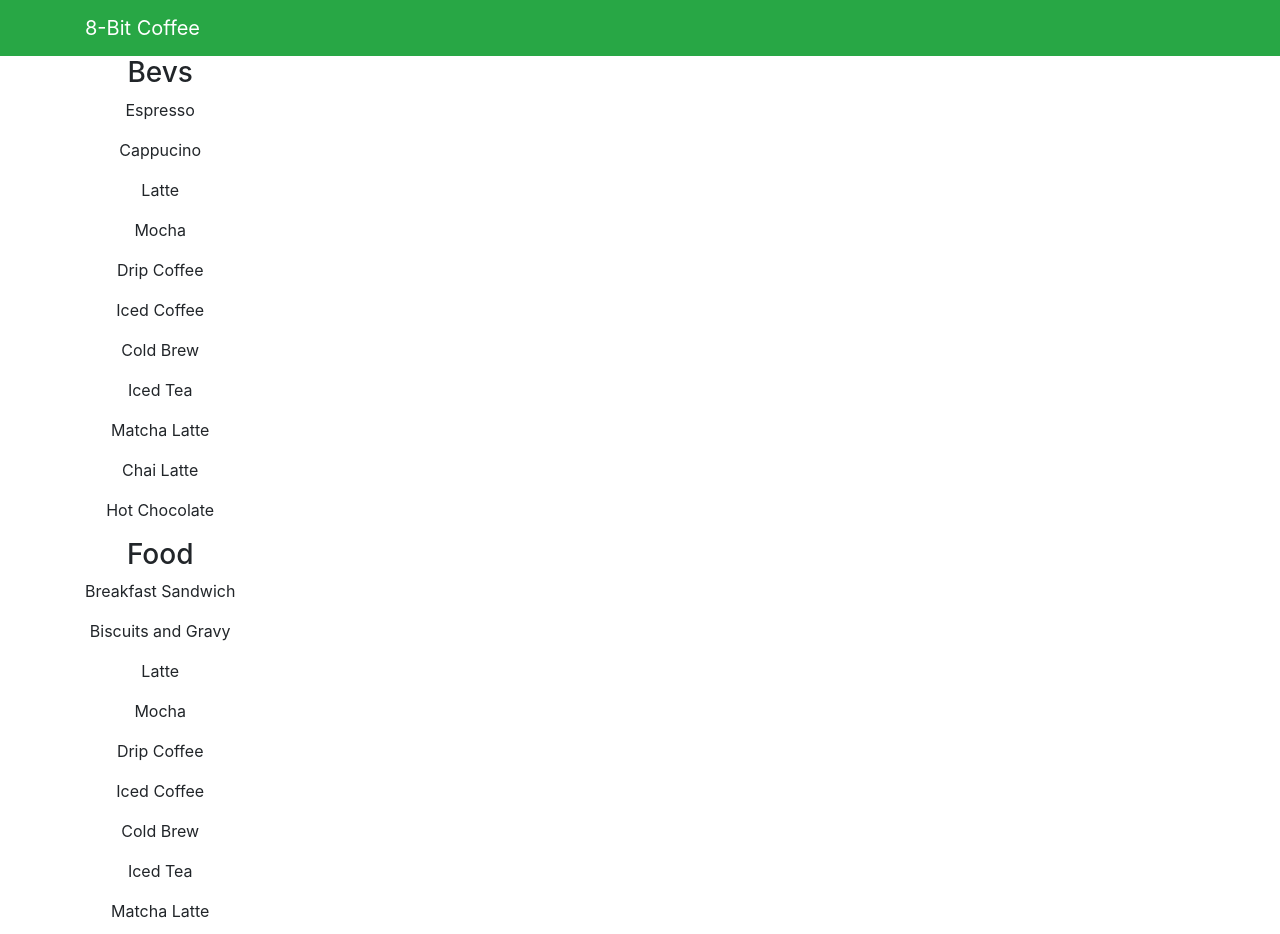
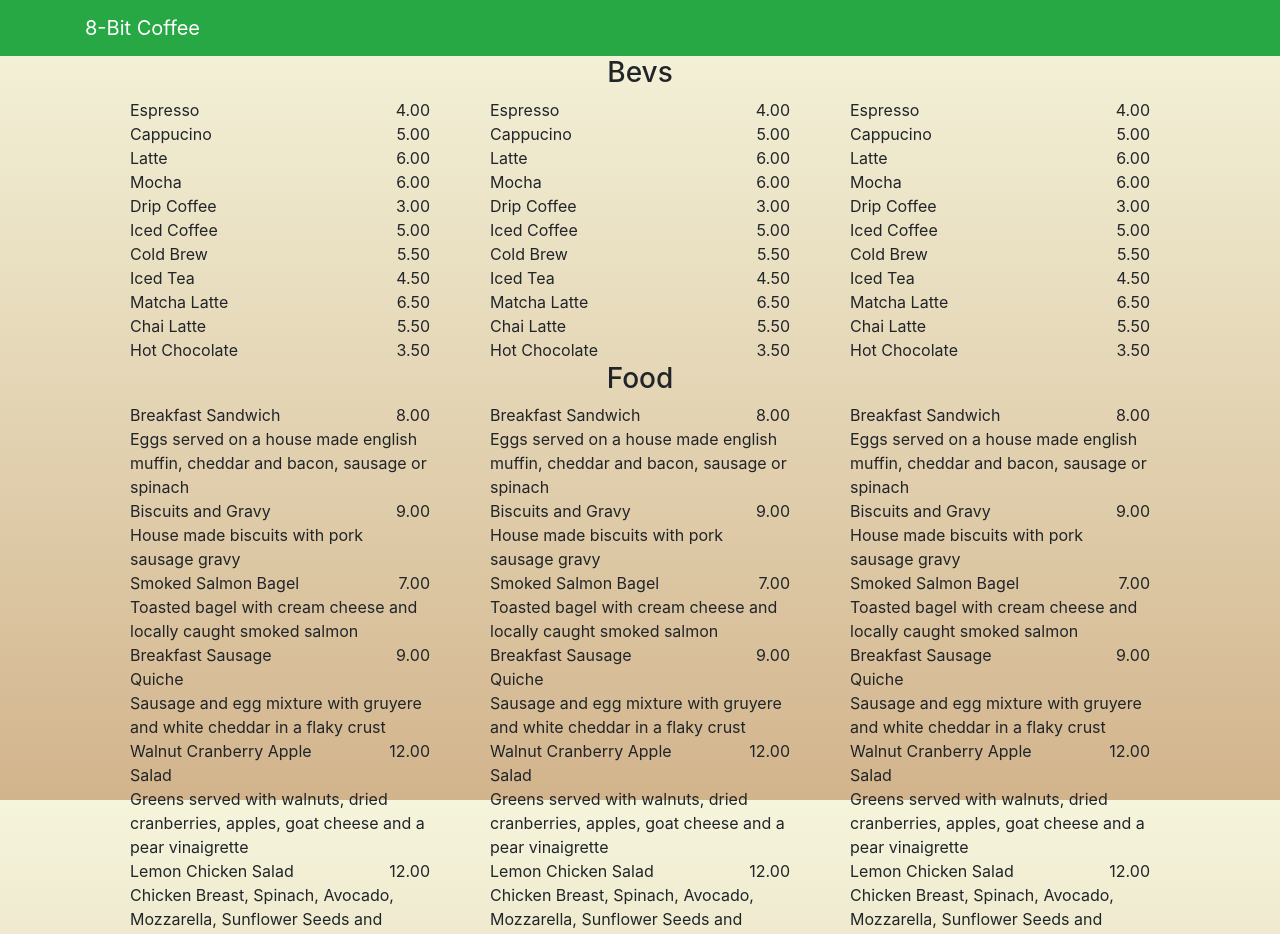
Before and after one commit to ddukelow/eightBitCoffee, a React (Create React App) app: page / in a window 1280 px wide. Shown: the top 934 px of the page. Built offline with nearby package versions, Linux system fonts and the light colour scheme.

Commit message:
got more work done on menu layout

```diff
--- a/src/App.css
+++ b/src/App.css
@@ -1,3 +1,13 @@
+body {
+  font-family: "Roboto", sans-serif;
+  color: black;
+  background-image: linear-gradient(beige, tan);
+  background-size: cover;
+  background-attachment: fixed;
+  background-position: center;
+  background-repeat: no-repeat;
+}
+
 .App {
   text-align: center;
 }
@@ -36,3 +46,7 @@
     transform: rotate(360deg);
   }
 }
+
+/* .container {
+  border: 1px solid red;
+} */
--- a/src/App.js
+++ b/src/App.js
@@ -1,7 +1,6 @@
 import React, { Component } from 'react';
 import { Navbar, NavbarBrand } from 'reactstrap';
 import './App.css';
-import MenuRow from './components/MenuRow';
 import MenuItem from './components/MenuItem';
 import { MENU } from './shared/menu';
 
--- a/src/components/MenuItem.js
+++ b/src/components/MenuItem.js
@@ -7,19 +7,72 @@
 
     menuSlot(items) {
         return(
-            <div>
+            <div className="row">
+                <div className="col">
                     {items.map( item =>
+                        <div className='container'>
+                            <div className='row'>
                                 <div className="col-md-12" key={item.id}>
                                     <h3>{item.category}</h3>
+                                    <div className="container">
                                         {item.item.map(singleItem =>
-
-                            <p key={singleItem.id}>
+                                            <div key={singleItem.id} className='row'>
+                                                <div className='col-md-4'>
+                                                    <div className="container">
+                                                        <div className='row'>
+                                                            <div className='col-8 text-left'>
                                                                 {singleItem.title}
-                            </p>
-
+                                                            </div>
+                                                            <div className='col-4 text-right'>
+                                                                {singleItem.price}
+                                                            </div>
+                                                            <br />
+                                                            <div className='col-12 text-left'>
+                                                                {singleItem.description}
+                                                            </div>
+                                                        </div>
+                                                    </div>
+                                                </div>
+                                                <div className='col-md-4'>
+                                                    <div className="container">
+                                                        <div className='row'>
+                                                            <div className='col-8 text-left'>
+                                                                {singleItem.title}
+                                                            </div>
+                                                            <div className='col-4 text-right'>
+                                                                {singleItem.price}
+                                                            </div>
+                                                            <br />
+                                                            <div className='col-12 text-left'>
+                                                                {singleItem.description}
+                                                            </div>
+                                                        </div>
+                                                    </div>
+                                                </div>
+                                                <div className='col-md-4'>
+                                                    <div className="container">
+                                                        <div className='row'>
+                                                            <div className='col-8 text-left'>
+                                                                {singleItem.title}
+                                                            </div>
+                                                            <div className='col-4 text-right'>
+                                                                {singleItem.price}
+                                                            </div>
+                                                            <br />
+                                                            <div className='col-12 text-left'>
+                                                                {singleItem.description}
+                                                            </div>
+                                                        </div>
+                                                    </div>
+                                                </div>
+                                            </div>
                                             )}
                                         </div>
+                                </div>
+                            </div>
+                    </div>
                     )}
+                </div>
             </div>
         )
     }
@@ -27,9 +80,7 @@
     render(){
         return (
             <div className="container">
-                <div className="row">
                     {this.menuSlot(this.props.menu)}
-                </div>
             </div>
         )
     }
--- a/src/shared/menu.js
+++ b/src/shared/menu.js
@@ -64,23 +64,6 @@
         id:1,
         category: 'Food',
         item: [
-            //
-//                                                     Smoked Salmon Bagel
-//                                                     7.00
-//                                                     Toasted bagel with cream cheese and locally caught smoked salmon
-//                                                     Breakfast Sausage Quiche
-//                                                     9.00
-//                                                     Sausage and egg mixture with gruyere and white cheddar in a flaky crust
-//                                                     Walnut Cranberry Apple Salad
-//                                                     12.00
-//                                                     Greens served with walnuts, dried cranberries, apples, goat cheese and a pear vinaigrette
-//                                                     Lemon Chicken Salad
-//                                                     12.00
-//                                                     Chicken Breast, Spinach, Avocado, Mozzarella, Sunflower Seeds and Lemon Vinaigrette
-//                                                     Avocado Toast
-//                                                     8.00
-//                                                     Whole wheat multi-grain toast with smashed avocado, goat cheese, olive oil, salt and pepper
-
             {
                 id:0,
                 title: 'Breakfast Sandwich',
@@ -95,101 +78,80 @@
             },
             {
                 id:2,
-                title: 'Latte',
-                price: '6.00',
-                description: ''
+                title: 'Smoked Salmon Bagel',
+                price: '7.00',
+                description: 'Toasted bagel with cream cheese and locally caught smoked salmon'
             },
             {
                 id:3,
-                title: 'Mocha',
-                price: '6.00',
-                description: ''
+                title: 'Breakfast Sausage Quiche',
+                price: '9.00',
+                description: 'Sausage and egg mixture with gruyere and white cheddar in a flaky crust'
             },
             {
                 id:4,
-                title: 'Drip Coffee',
-                price: '3.00',
-                description: ''
+                title: 'Walnut Cranberry Apple Salad',
+                price: '12.00',
+                description: 'Greens served with walnuts, dried cranberries, apples, goat cheese and a pear vinaigrette'
             },
             {
                 id:5,
-                title: 'Iced Coffee',
-                price: '5.00',
-                description: ''
+                title: 'Lemon Chicken Salad',
+                price: '12.00',
+                description: 'Chicken Breast, Spinach, Avocado, Mozzarella, Sunflower Seeds and Lemon Vinaigrette'
             },
             {
                 id:6,
-                title: 'Cold Brew',
-                price: '5.50',
-                description: ''
+                title: 'Avocado Toast',
+                price: '8.00',
+                description: 'Whole wheat multi-grain toast with smashed avocado, goat cheese, olive oil, salt and pepper'
+            }
+        ]
+    },
+    {
+        id:2,
+        category: 'Pastries',
+        item: [
+            {
+                id:0,
+                title: 'Scone',
+                price: '2.25',
+            },
+            {
+                id:1,
+                title: 'Blueberry Scone',
+                price: '2.25',
+            },
+            {
+                id:2,
+                title: 'Blueberry Muffin',
+                price: '2.25',
+            },
+            {
+                id:3,
+                title: 'Lemon Poppyseed Muffin',
+                price: '2.25',
+            },
+            {
+                id:4,
+                title: 'Butter Croissant',
+                price: '2.25',
+            },
+            {
+                id:5,
+                title: 'Bear Claw',
+                price: '2.50',
+            },
+            {
+                id:6,
+                title: 'Cream Cheese Danish',
+                price: '2.50',
             },
             {
                 id:7,
-                title: 'Iced Tea',
-                price: '4.50',
-                description: ''
-            },
-            {
-                id:8,
-                title: 'Matcha Latte',
-                price: '6.50',
-                description: ''
-            },
-            {
-                id:9,
-                title: 'Chai Latte',
-                price: '5.50',
-                description: ''
-            },
-            {
-                id:10,
-                title: 'Hot Chocolate',
-                price: '3.50',
-                description: ''
+                title: 'Banana Bread',
+                price: '2.50',
             }
         ]
     }
 ];
-
-
-
-//                                                      Breakfast Sandwich
-//                                                     8.00
-//                                                     Eggs served on a house made english muffin, cheddar and bacon, sausage or spinach
-//                                                     Biscuits and Gravy
-//                                                     9.00
-//                                                     House made biscuits with pork sausage gravy
-//                                                     Smoked Salmon Bagel
-//                                                     7.00
-//                                                     Toasted bagel with cream cheese and locally caught smoked salmon
-//                                                     Breakfast Sausage Quiche
-//                                                     9.00
-//                                                     Sausage and egg mixture with gruyere and white cheddar in a flaky crust
-//                                                     Walnut Cranberry Apple Salad
-//                                                     12.00
-//                                                     Greens served with walnuts, dried cranberries, apples, goat cheese and a pear vinaigrette
-//                                                     Lemon Chicken Salad
-//                                                     12.00
-//                                                     Chicken Breast, Spinach, Avocado, Mozzarella, Sunflower Seeds and Lemon Vinaigrette
-//                                                     Avocado Toast
-//                                                     8.00
-//                                                     Whole wheat multi-grain toast with smashed avocado, goat cheese, olive oil, salt and pepper
-//                                                 Pastries
-//                                                     Scone
-//                                                     2.25
-//                                                     Blueberry Scone
-//                                                     2.25
-//                                                     Blueberry Muffin
-//                                                     2.25
-//                                                     Lemon Poppyseed Muffin
-//                                                     2.25
-//                                                     Butter Croissant
-//                                                     2.25
-//                                                     Bear Claw
-//                                                     2.50
-//                                                     Cream Cheese Danish
-//                                                     2.50
-//                                                     Coffee Cake
-//                                                     2.50
-//                                                     Banana Bread
-//                                                     2.50
```
Lines whose indentation alone changed are shown as unchanged.
